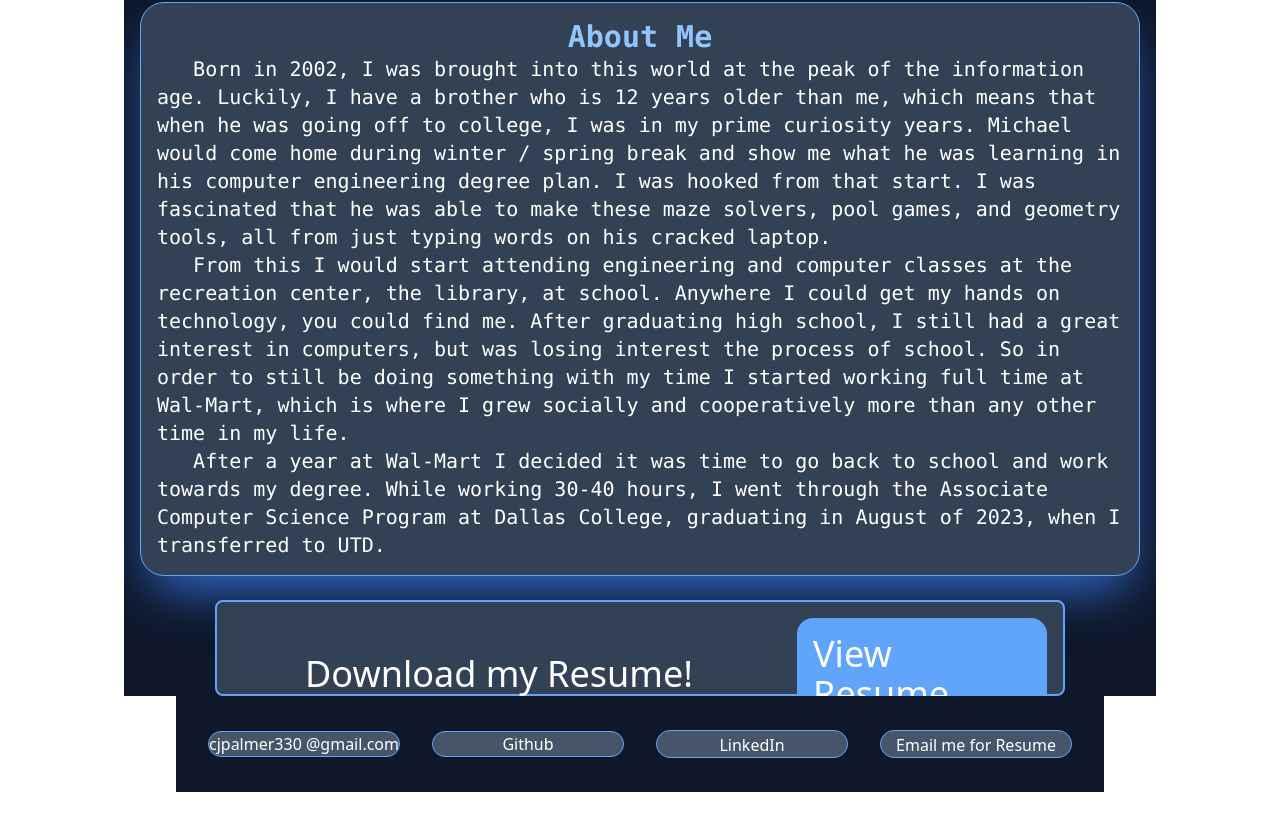
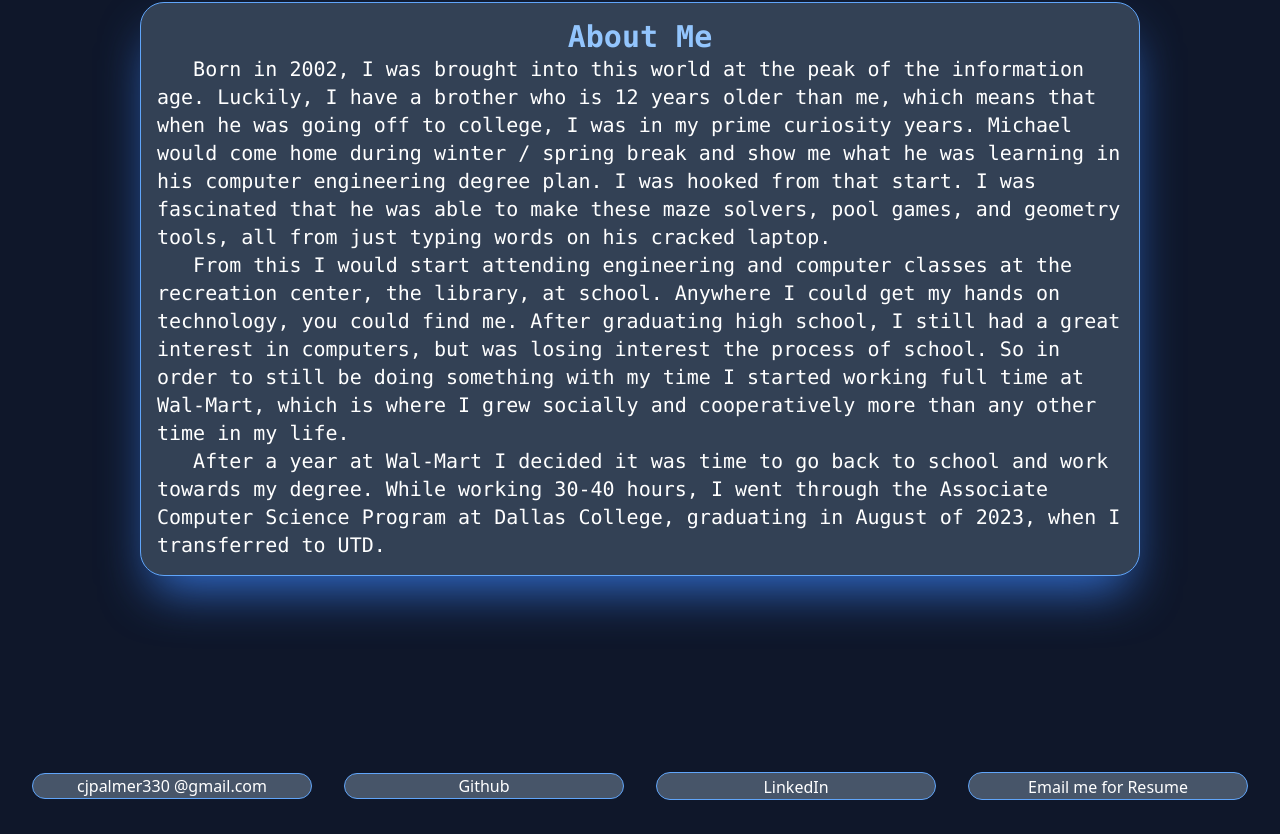
Before and after one commit to cjpalmer330/Personal-website, a React (Create React App) app: page /AboutMe in a window 1280 px wide. Shown: the part 286-1120 px from the top of the page. Before the commit the page ends 1078 px from the top, so only its background shows below. Built offline with nearby package versions, Linux system fonts and the light colour scheme.

Commit message:
fixed about me page

```diff
--- a/src/Contact-bar.js
+++ b/src/Contact-bar.js
@@ -2,7 +2,7 @@
 
 export default function ContactBar(){
   return(
-    <div class="min-h-[10px] max-h-[200px]">
+    <div class="min-h-[10px] max-h-[200px] w-full">
       <div class="text-white p-8 grid grid-cols-4 h-24 bg-slate-900 gap-8 items-center">
         <a class="border border-blue-400 text-center rounded-2xl bg-slate-600"
         href="mailto:cjpalmer330@gmail.com"
--- a/src/Pages/AboutMe.js
+++ b/src/Pages/AboutMe.js
@@ -1,13 +1,13 @@
 import React from 'react';
 import SocialBar from '../Social-bar';
 import ContactBar from '../Contact-bar';
-import { Link } from "react-router-dom";
+
 
 export default function AboutThis(){
   return (
-    <div className="min-h-screen w-full min-w-[550px] justify-items-center">
+    <div className="h-screen w-full min-w-[550px] justify-items-center">
       <SocialBar />
-      <body className="overflow-hidden bg-slate-900 text-white font-mono grid-rows-2 justify-items-center">
+      <body className="overflow-hidden bg-slate-900 text-white font-mono grid-rows-2 justify-items-center w-full h-screen">
         <div className="p-4 border border-blue-400 shadow-2xl shadow-blue-500/80 bg-slate-700 rounded-3xl mt-16 row-span-1 ml-4 mr-4 min-w-[500px] max-w-[1000px]">
           <h1 className='text-3xl font-bold text-blue-300 text-center'
           >About Me</h1>
@@ -19,20 +19,6 @@
             &emsp;&emsp;&emsp;After a year at Wal-Mart I decided it was time to go back to school and work towards my degree. While working 30-40 hours, I went through the Associate Computer Science Program at Dallas College, graduating in August of 2023, when I transferred to UTD.
           </h3>
         </div>
-        <div class="row-span-2 mt-6">
-          <div
-          class="ml-16 mr-16 bg-slate-700 border-blue-400 border-2 justify-items-center items-center rounded-lg text-4xl font-sans text-white h-24 grid grid-cols-3 align-middle">
-            <h1
-            class="col-span-2 m-4"
-            > Download my Resume!</h1>
-            <Link
-              className="bg-blue-400 rounded-2xl p-4 w-[250px] m-4"
-              to="/resume-v4.pdf"
-              >
-                View Resume
-              </Link>
-          </div>
-        </div>
       </body>
       <ContactBar />
     </div>
--- a/src/Pages/Projects.js
+++ b/src/Pages/Projects.js
@@ -61,7 +61,7 @@
               Goodreads Clone
             </h3>
             <h1
-            class="text-slate-200 font-sans">
+            class="text-slate-200 font-sans text-2xl">
               Started over a year ago and left un touched for a while before I picked it back up, my goodreads clone was a tool that I wanted. Much like most of my project ideas, they spawn out of necessity. I wanted a form of goodreads that showed me more statistics and information about the books I read. Simply as a curiosity exercise.
             </h1>
           </Link>
@@ -69,13 +69,13 @@
         <div  class="grid grid-cols-5 gap-0">
           <div class="border border-blue-400 rounded-xl bg-slate-700 shadow-lg shadow-blue-500/70 p-8 gap-0 col-end-5 min-w-[400px] col-start-3 ">
             <div class="grid grid-rows-2">
-              <h1 class="text-center text-blue-300">Technologies Used</h1>
-              <p>
+              <h1 class="text-center text-3xl font-bold font-sans text-blue-300">Technologies Used</h1>
+              <p class="text-xl font-sans text-slate-200">
                 Libraries / Frameworks: React, Vue, TailwindCSS, chartJS, nuxt, vite
                 <br></br>
-                Languages: Java, Python, JS, TS, C, Rust,
+                Languages Used: Java, Python, JS, TS, C, SQL
                 <br></br>
-                Currently Learning: Rust
+                Currently Learning: Rust, GO
               </p>
             </div>
           </div>
```
